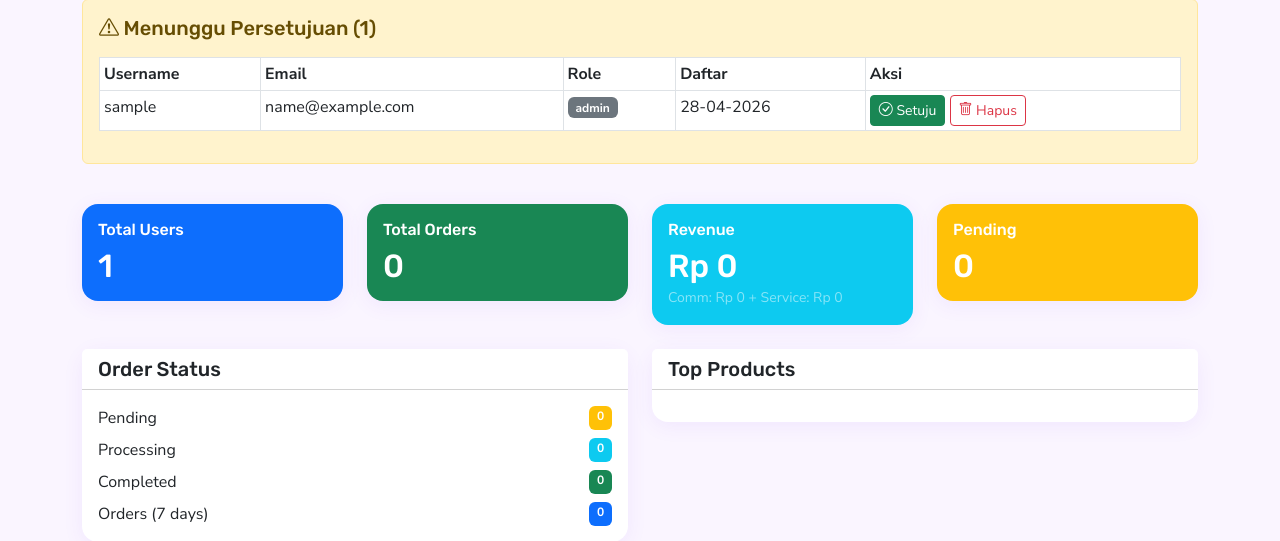
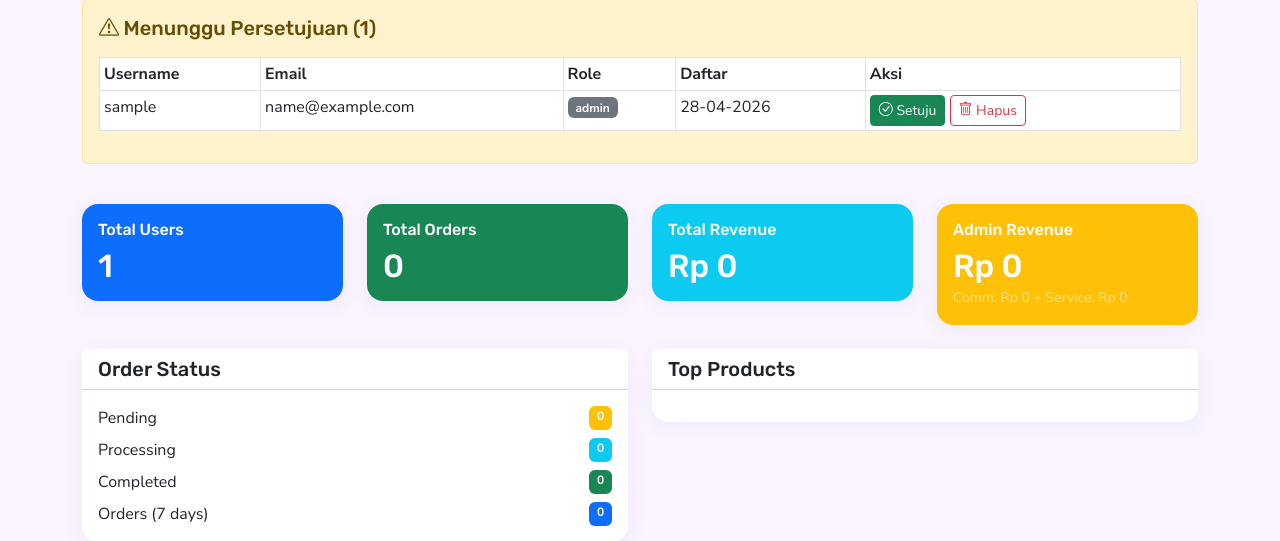
Before and after one commit to indrarahmatm/indra-opencode, a Flask app: page /admin in a window 1280 px wide. Shown: the part 194-735 px from the top of the page. Run offline with Flask 3, Linux system fonts and the light colour scheme; the visitor is signed in with stand-in values (Sample User, id 1); data comes from the database, SQL or seed files in the repository; data that the repository does not hold is empty.

Commit message:
feat: Update admin dashboard to show admin revenue (commission + service fee) separately from total revenue

```diff
--- a/templates/dashboard_admin.html
+++ b/templates/dashboard_admin.html
@@ -105,17 +105,17 @@
     <div class="col-md-3">
         <div class="card bg-info text-white">
             <div class="card-body">
-                <h6 class="mb-2">Revenue</h6>
+                <h6 class="mb-2">Total Revenue</h6>
                 <h2 class="mb-0">Rp {{ "{:,}".format(stats.total_revenue) }}</h2>
-                <small class="text-white-50">Comm: Rp {{ "{:,}".format(stats.commission_revenue) }} + Service: Rp {{ "{:,}".format(stats.service_revenue) }}</small>
             </div>
         </div>
     </div>
     <div class="col-md-3">
         <div class="card bg-warning text-white">
             <div class="card-body">
-                <h6 class="mb-2">Pending</h6>
-                <h2 class="mb-0">{{ stats.pending_orders }}</h2>
+                <h6 class="mb-2">Admin Revenue</h6>
+                <h2 class="mb-0">Rp {{ "{:,}".format(stats.commission_revenue|default(0) + stats.service_revenue|default(0)) }}</h2>
+                <small class="text-white-50">Comm: Rp {{ "{:,}".format(stats.commission_revenue|default(0)) }} + Service: Rp {{ "{:,}".format(stats.service_revenue|default(0)) }}</small>
             </div>
         </div>
     </div>
```
